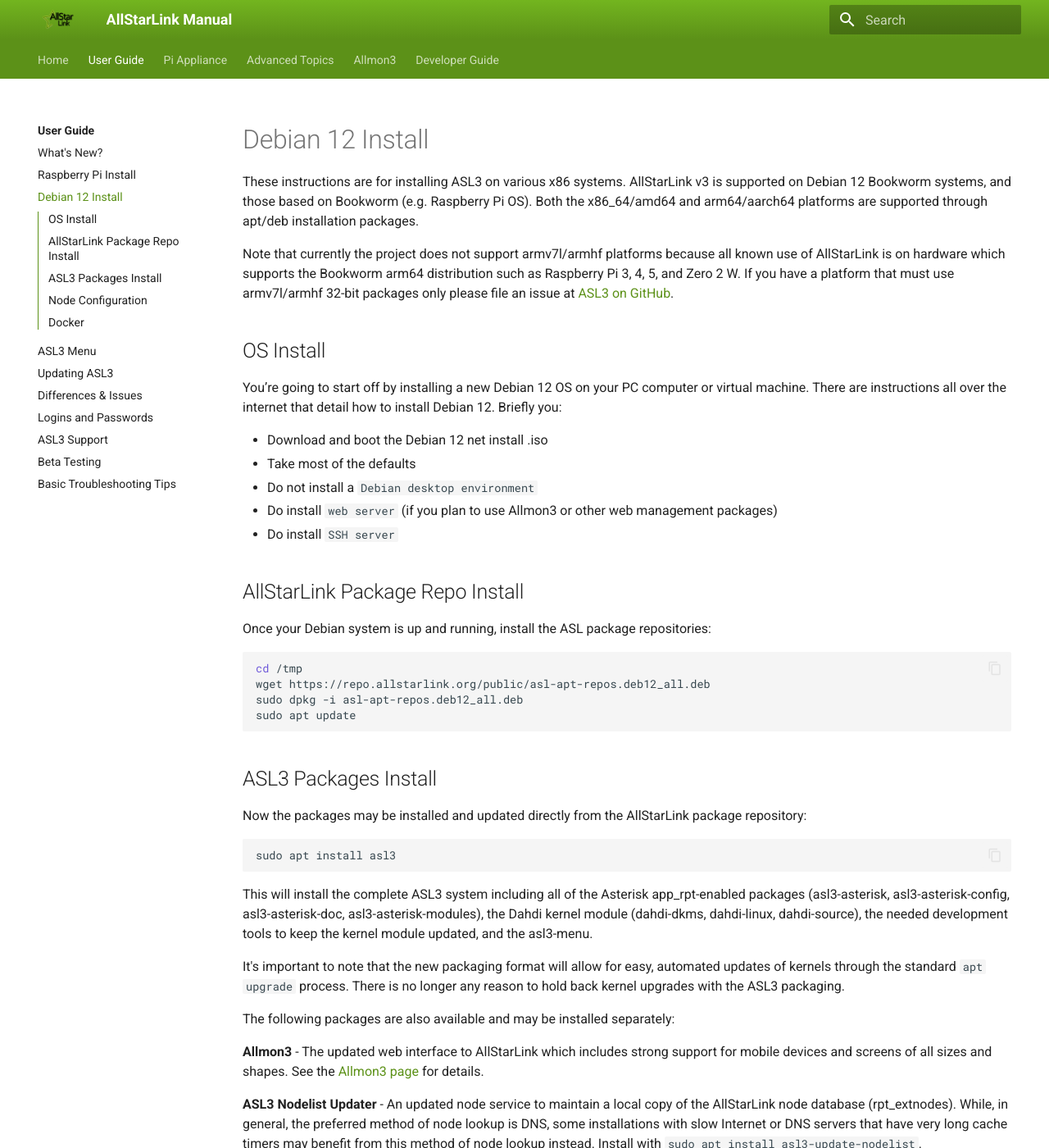
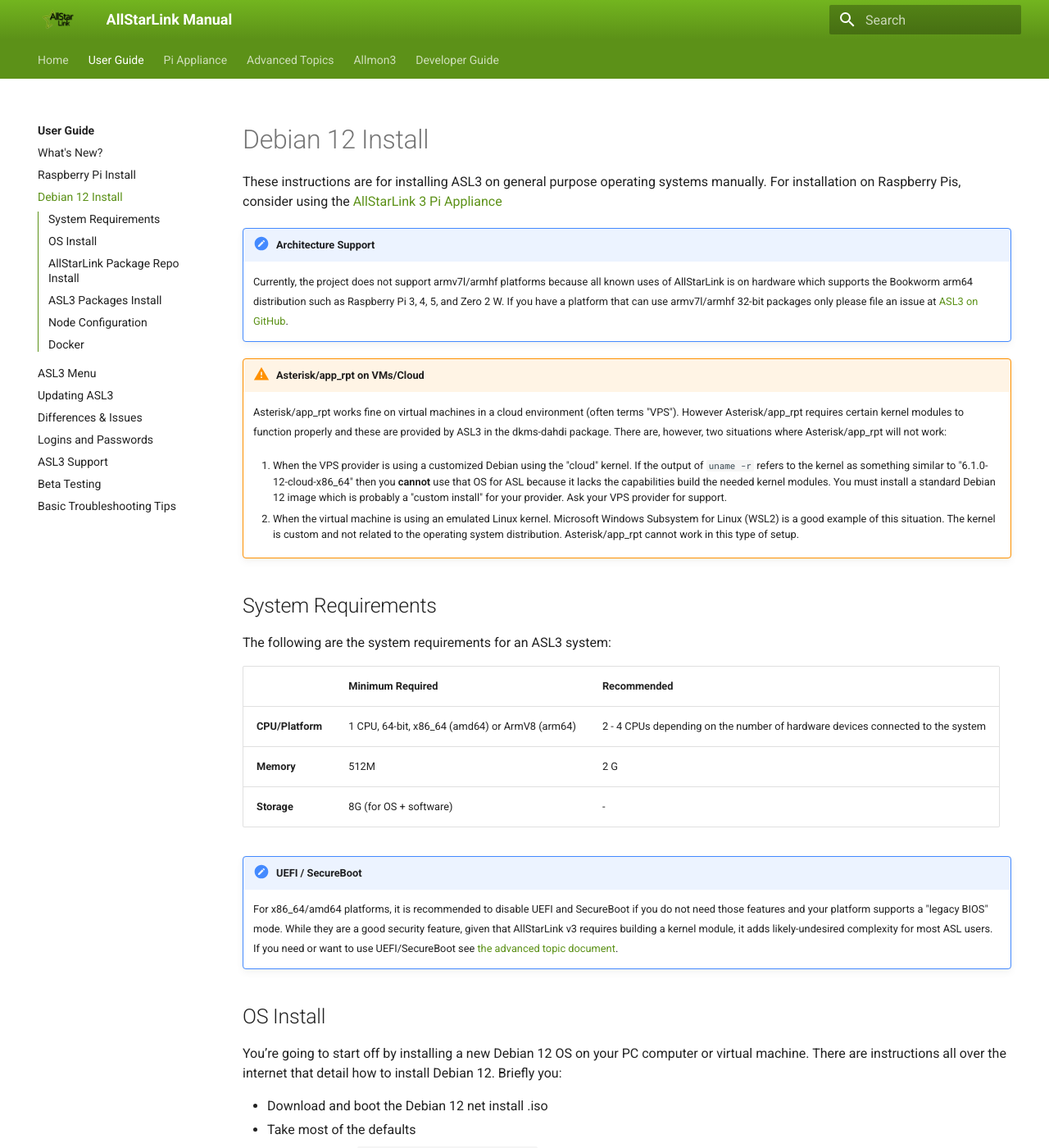
Before and after one commit to AllStarLink/ASL3-Manual, an MkDocs documentation site: the page built from docs/user-guide/install.md, in a window 1280 px wide and 1400 px high. Shown: the whole window at 82% size. Built offline with MkDocs 1.6.1 and Material for MkDocs 9.7.7, drawn with Linux system fonts in a browser that asks for light colours; some of the changed text lies outside the part shown.

Commit message:
Debian 12 Install Improvements (#21)
* Improve D12 install, add UEFI/SB/MOK

* cleanups per Allan-N

```diff
--- a/docs/user-guide/install.md
+++ b/docs/user-guide/install.md
@@ -1,8 +1,45 @@
 # Debian 12 Install
 
-These instructions are for installing ASL3 on various x86 systems. AllStarLink v3 is supported on Debian 12 Bookworm systems, and those based on Bookworm (e.g. Raspberry Pi OS). Both the x86_64/amd64 and arm64/aarch64 platforms are supported through apt/deb installation packages.
+These instructions are for installing ASL3 on general purpose operating systems manually. For
+installation on Raspberry Pis, consider using the [AllStarLink 3 Pi Appliance](pi-detailed.md)
 
-Note that currently the project does not support armv7l/armhf platforms because all known use of AllStarLink is on hardware which supports the Bookworm arm64 distribution such as Raspberry Pi 3, 4, 5, and Zero 2 W. If you have a platform that must use armv7l/armhf 32-bit packages only please file an issue at [ASL3 on GitHub](https://github.com/AllStarLink/ASL3/issues).
+!!! note "Architecture Support"
+    Currently, the project does not support armv7l/armhf platforms because all known uses of AllStarLink is on hardware which supports the Bookworm arm64 distribution such as Raspberry Pi 3, 4, 5, and Zero 2 W. If you have a platform that can use armv7l/armhf 32-bit packages only please file an issue at [ASL3 on GitHub](https://github.com/AllStarLink/ASL3/issues).
+
+!!! warning "Asterisk/app_rpt on VMs/Cloud"
+    Asterisk/app_rpt works fine on virtual machines in a cloud environment (often terms "VPS"). However
+    Asterisk/app_rpt requires certain kernel modules to function properly and these are provided
+    by ASL3 in the dkms-dahdi package. There are, however, two situations where Asterisk/app_rpt
+    will not work:
+
+    1. When the VPS provider is using a customized Debian using the "cloud" kernel. If the
+    output of `uname -r` refers to the kernel as something similar to
+    "6.1.0-12-cloud-x86_64" then you **cannot** use that OS for ASL because it lacks the
+    capabilities build the needed kernel modules. You must install a standard Debian 12
+    image which is probably a "custom install" for your provider. Ask your VPS provider
+    for support.
+
+    2. When the virtual machine is using an emulated Linux kernel. Microsoft Windows
+    Subsystem for Linux (WSL2) is a good example of this situation. The kernel is
+    custom and not related to the operating system distribution. Asterisk/app_rpt
+    cannot work in this type of setup.
+
+## System Requirements
+The following are the system requirements for an ASL3 system:
+
+| | Minimum Required | Recommended
+|------|-----------|-------------|
+| **CPU/Platform** | 1 CPU, 64-bit, x86_64 (amd64) or ArmV8 (arm64) | 2 - 4 CPUs depending on the number of hardware devices connected to the system |
+| **Memory** | 512M | 2 G |
+| **Storage** | 8G (for OS + software) | - |
+
+!!! note "UEFI / SecureBoot"
+    For x86_64/amd64 platforms, it is recommended to disable UEFI and SecureBoot
+    if you do not need those features and your platform supports a "legacy BIOS" mode.
+    While they are a good security feature, given that
+    AllStarLink v3 requires building a kernel module, it adds likely-undesired complexity
+    for most ASL users. If you need or want to use UEFI/SecureBoot see
+    [the advanced topic document](../adv-topics/uefi-secureboot.md).
 
 ## OS Install
 You’re going to start off by installing a new Debian 12 OS on your PC computer or virtual machine. There are instructions all over the internet that detail how to install Debian 12. Briefly you:
@@ -57,7 +94,11 @@
 Install with `sudo apt install asl3-update-nodelist`.
 
 ## Node Configuration
-Next step is to configure the node settings. YouTuber Freddie Mac has a nice ASL3 RPi installation and configuration video. See the part where the asl-menu is shown [https://youtu.be/aeuj-yI8qrU](https://youtu.be/aeuj-yI8qrU). Also see [ASL3 Menu](menu.md) for details.
+Next step is to configure the node settings. It is recommended to use the
+`asl-menu` command to manage the configuration for common use cases. See
+[ASL3 Menu](menu.md) for details. YouTuber Freddie Mac has a nice
+[ASL3 RPi installation and configuration video](https://youtu.be/aeuj-yI8qrU). See
+the part where the asl-menu is shown.
 
 ## Docker
 Docker support will be coming in the near future.
--- a/mkdocs.yml
+++ b/mkdocs.yml
@@ -7,8 +7,10 @@
   - glightbox
   - print-site
 markdown_extensions:
+  - admonition
   - attr_list
   - md_in_html
+  - pymdownx.details
   - pymdownx.superfences
 copyright: Copyright &copy; 2024 AllStarLink Inc.
 theme:
@@ -88,6 +90,7 @@
     - adv-topics/autopatch.md
     - adv-topics/permissions.md
     - adv-topics/noderesolution.md
+    - adv-topics/uefi-secureboot.md
   - Allmon3:
     - allmon3/index.md
     - allmon3/install.md
```
Also changed, not shown: docs/adv-topics/index.md (+1 -0 lines), docs/adv-topics/uefi-secureboot.md (added, +131 -0 lines), docs/user-guide/index.md (+1 -1 lines), docs/adv-topics/img/mok-1.png (added), docs/adv-topics/img/mok-3.png (added), docs/adv-topics/img/mok-4.png (added), docs/adv-topics/img/mok-5.png (added), docs/adv-topics/img/mok-6.png (added), docs/adv-topics/img/mok-7.png (added), docs/adv-topics/img/mok-8.png (added).
